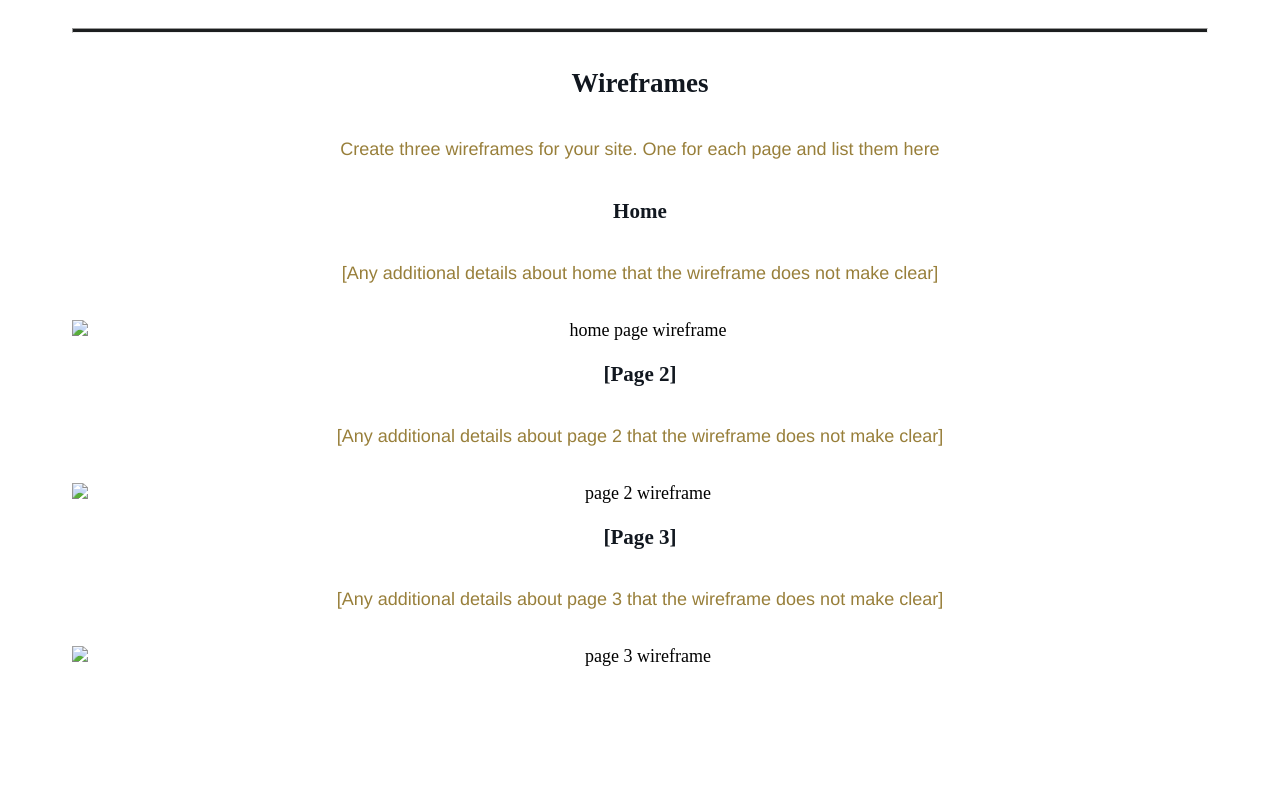
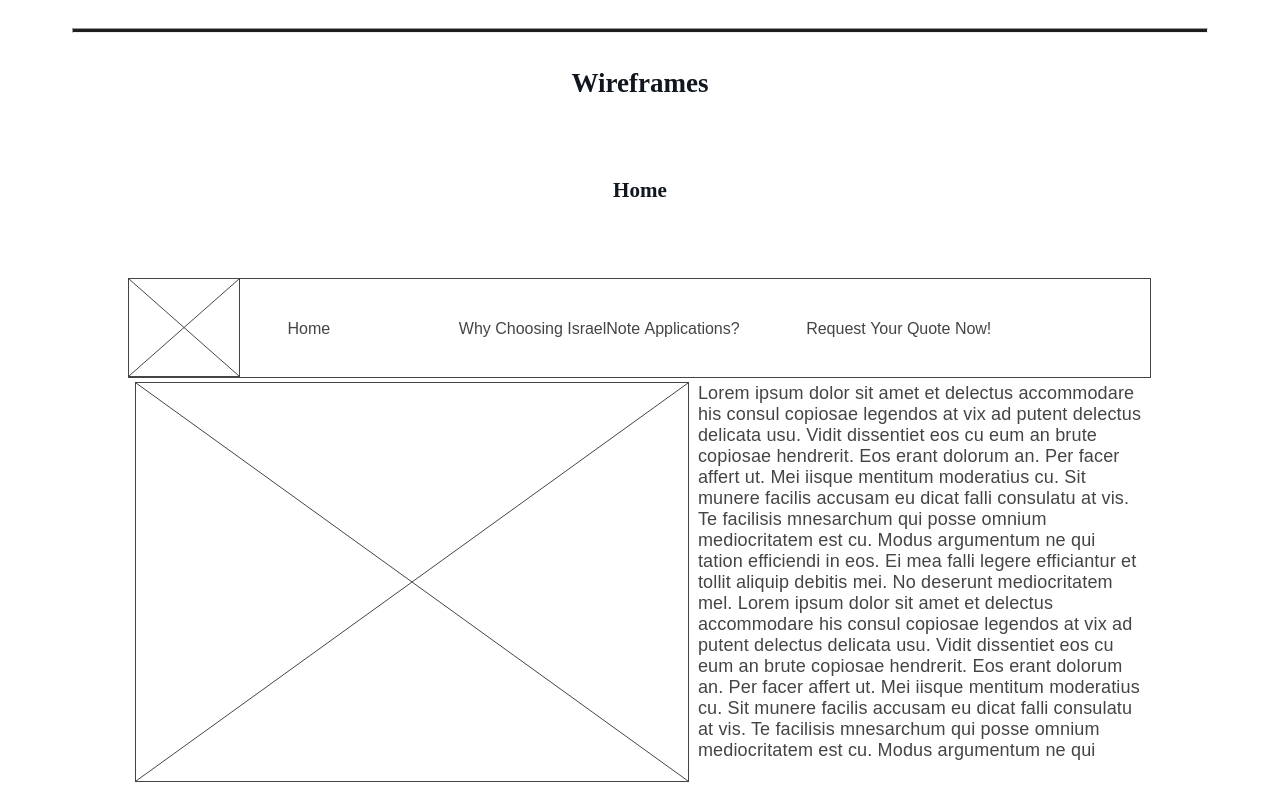
Before and after one commit to israelnote/wdd130, a plain HTML site: page israelnoteapplications/site-plan.html in a window 1280 px wide. Shown: the part 5260-6056 px from the top of the page. Before the commit the page ends 5999 px from the top, so only its background shows below. Drawn offline with Linux system fonts and the light colour scheme; a web font is replaced by a local one.

Commit message:
Added wireframes to personal site plan

```diff
--- a/israelnoteapplications/site-plan.html
+++ b/israelnoteapplications/site-plan.html
@@ -162,25 +162,25 @@
         Wireframes
       </h2>
       <p>
-        Create three wireframes for your site. One for each page and list them here</p>
+        </p>
 
       <h3>Home</h3>
       <p>
-        [Any additional details about home that the wireframe does not make clear]
+
       </p>
-      <img src="#" alt="home page wireframe">
+      <img src="images/homewireframe.png" alt="home page wireframe">
 
-      <h3>[Page 2]</h3>
+      <h3>Why Choosing IsraelNote Applications</h3>
       <p>
-        [Any additional details about page 2 that the wireframe does not make clear]
+
       </p>
-      <img src="#" alt="page 2 wireframe">
+      <img src="images/page2wireframe.png" alt="page 2 wireframe">
 
-      <h3>[Page 3]</h3>
+      <h3>Request your quote now!</h3>
       <p>
-        [Any additional details about page 3 that the wireframe does not make clear]
+
       </p>
-      <img src="#" alt="page 3 wireframe">
+      <img src="images/page3wireframe.png" alt="page 3 wireframe">
     </main>
   </body>
 
```
Also changed, not shown: israelnoteapplications/images/homewireframe.png (added), israelnoteapplications/images/page2wireframe.png (added), israelnoteapplications/images/page3wireframe.png (added).
